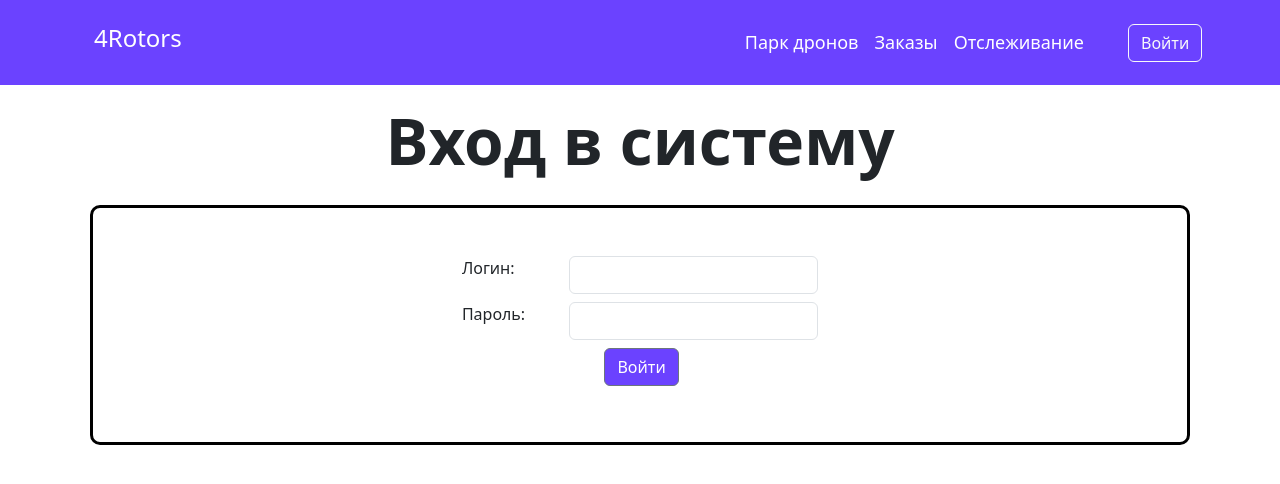
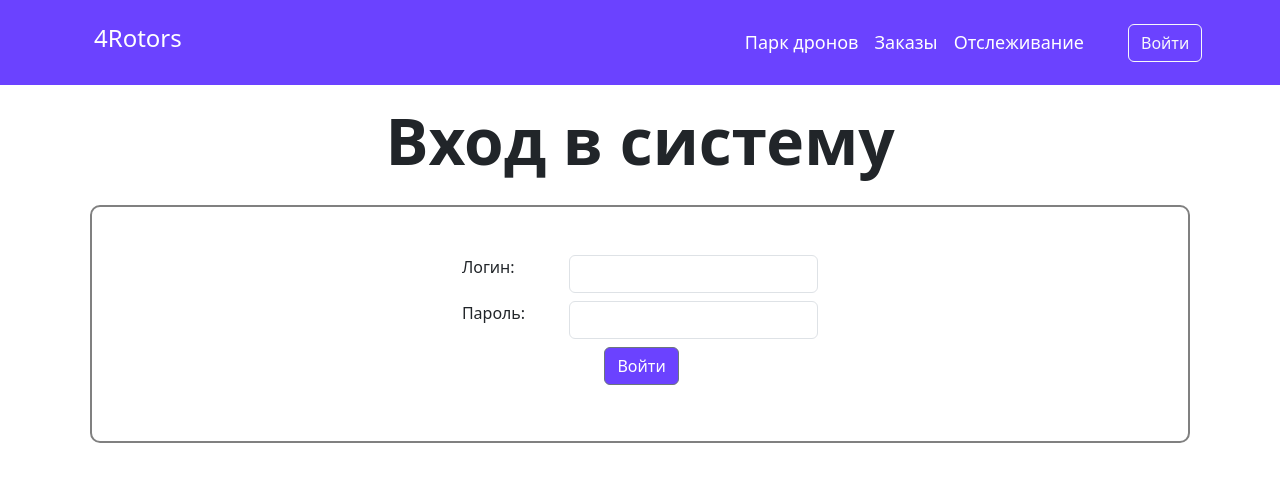
Before and after one commit to 4Rotors/4Rotors-frontend, a Vue app: page / in a window 1280 px wide. Shown: the top 484 px of the page. Built offline with nearby package versions, Linux system fonts and the light colour scheme.

Commit message:
fix border width

```diff
--- a/src/views/login/Login.vue
+++ b/src/views/login/Login.vue
@@ -60,8 +60,8 @@ export default {
 }
 
 .border-form {
-    border-color: black;
-    border-width: medium;
+    border-color: #808080;
+    border-width: 2px;
     border-style: solid;
     border-radius: 10px;
 }
```
